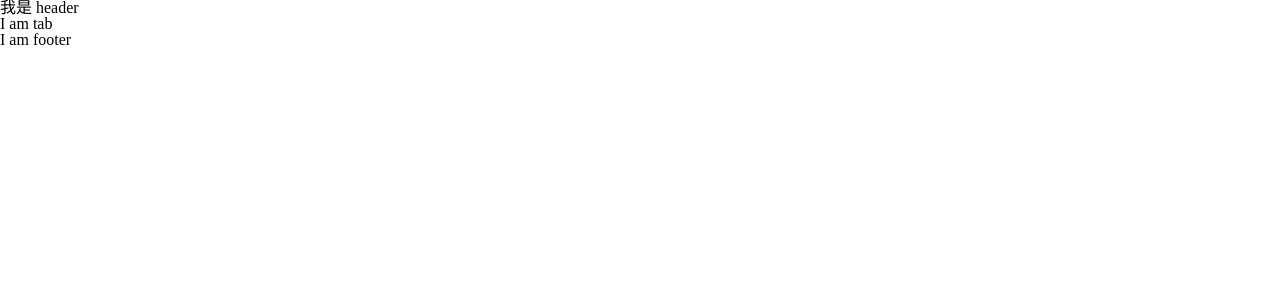
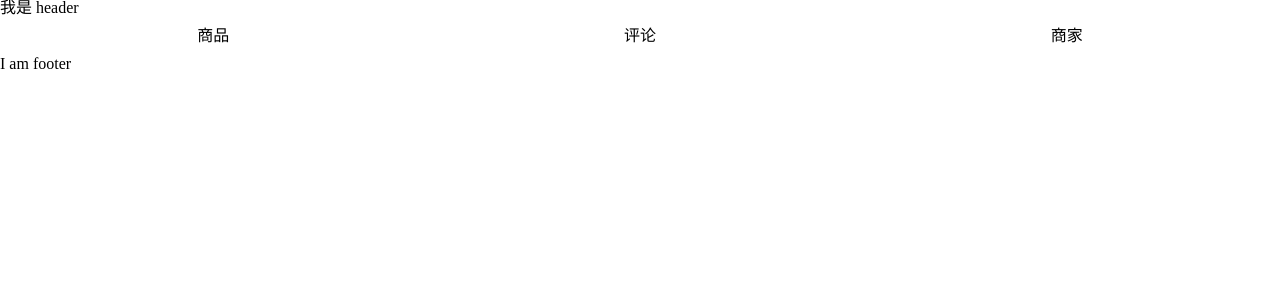
Before and after one commit to Janine-ZN/sell, a Vue app: page / in a window 1280 px wide. Shown: the top 300 px of the page. Built offline with nearby package versions, Linux system fonts and the light colour scheme.

Commit message:
简单的stylus语法（tab）

```diff
--- a/package.json
+++ b/package.json
@@ -27,7 +27,7 @@
     "babel-preset-stage-2": "^6.22.0",
     "chalk": "^2.0.1",
     "copy-webpack-plugin": "^4.0.1",
-    "css-loader": "^0.28.0",
+    "css-loader": "^0.28.1",
     "stylus": "^0.54.5",
     "stylus-loader": "^2.5.1",
     "eslint": "^4.15.0",
@@ -55,7 +55,7 @@
     "shelljs": "^0.7.6",
     "uglifyjs-webpack-plugin": "^1.1.1",
     "url-loader": "^0.5.8",
-    "vue-loader": "^13.3.0",
+    "vue-loader": "^13.7.3",
     "vue-style-loader": "^3.0.1",
     "vue-template-compiler": "^2.5.2",
     "webpack": "^3.6.0",
--- a/src/App.vue
+++ b/src/App.vue
@@ -2,7 +2,9 @@
   <div id="app">
     <v-header></v-header>
     <div class="tab">
-      I am tab
+      <div class="tab-item">商品</div>
+      <div class="tab-item">评论</div>
+      <div class="tab-item">商家</div>
     </div>
     <div class="footer">
       I am footer
@@ -19,6 +21,15 @@
   }
 </script>
 
-<style>
+<style lang="stylus" rel="stylesheet/stylus">
+ #app
+    .tab
+      display : flex
+      width : 100%
+      height : 40px
+      line-height : 40px
+      .tab-item
+        flex:1
+        text-align : center
 
 </style>
--- a/src/components/header/Header.vue
+++ b/src/components/header/Header.vue
@@ -9,6 +9,6 @@
   }
 </script>
 
-<style lang="stylus">
+<style lang="stylus" rel="stylesheet/stylus">
 
 </style>
```
